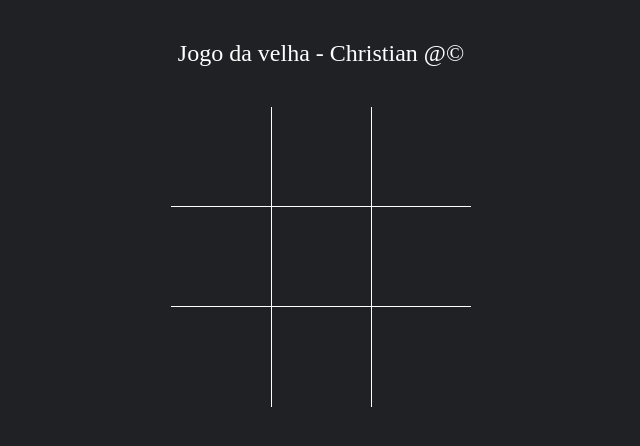
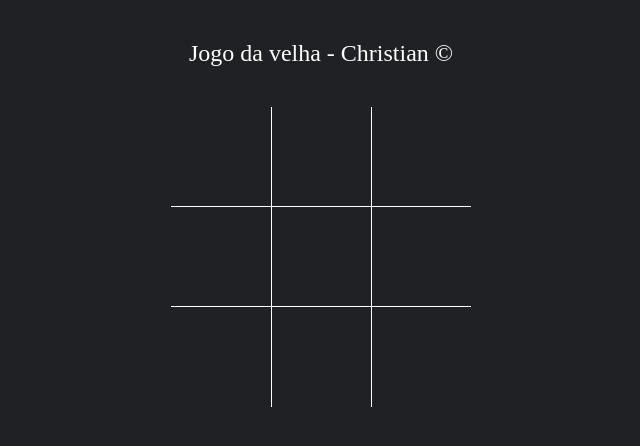
Before and after one commit to ChristianDantasCaires/Jogo-da-Velha, a plain HTML site: page index.html in a window 1280 px wide. Shown: the whole page, without its empty margins (319-959 px from the left). Drawn offline with Linux system fonts and the light colour scheme.

Commit message:
Mudança header

```diff
--- a/index.html
+++ b/index.html
@@ -11,7 +11,7 @@
 
 <body>
     <header>
-        Jogo da velha - Christian @&copy;
+        Jogo da velha - Christian &copy;
     </header>
     <main class="">
         <div class="board" id="board">
```
